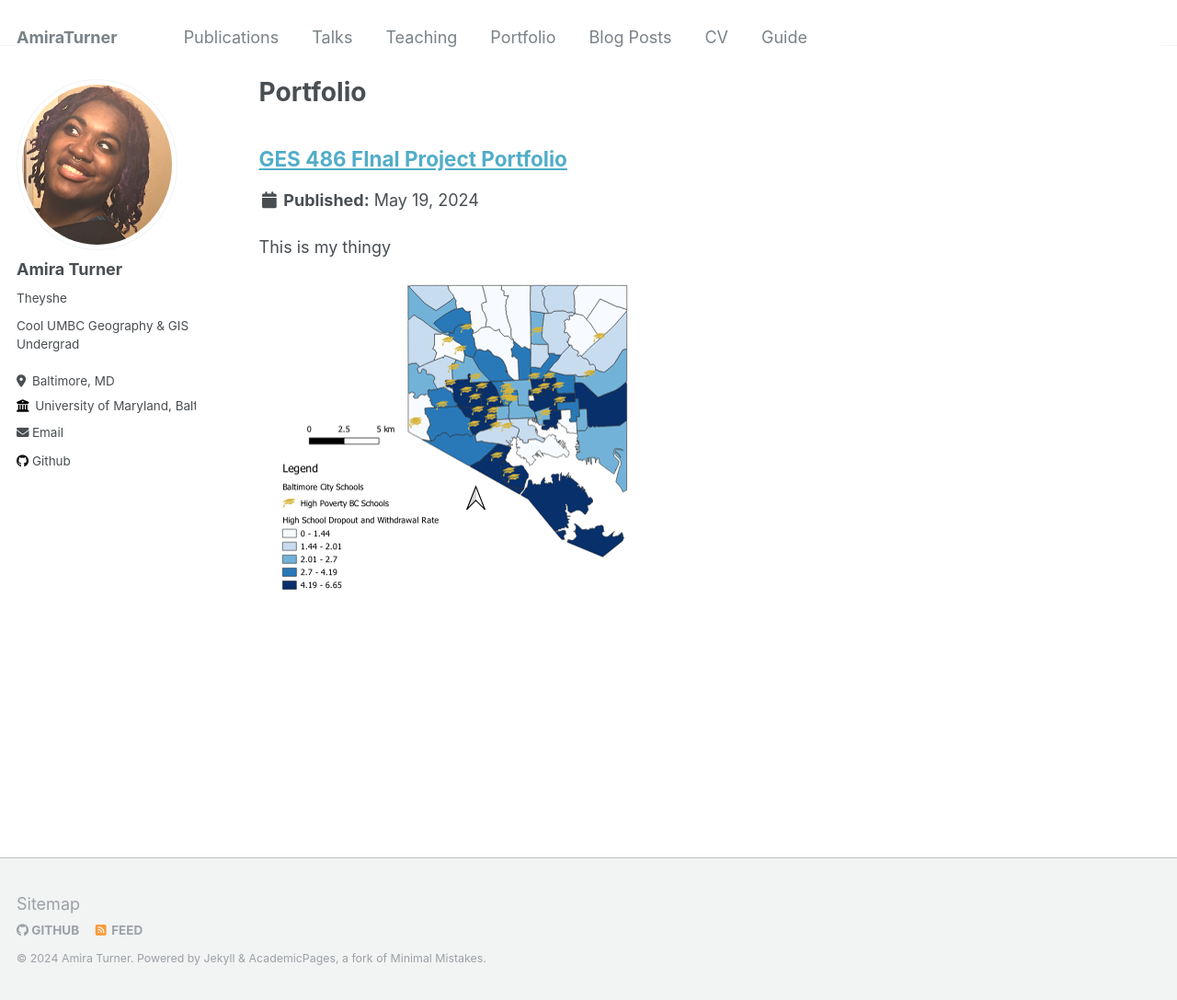
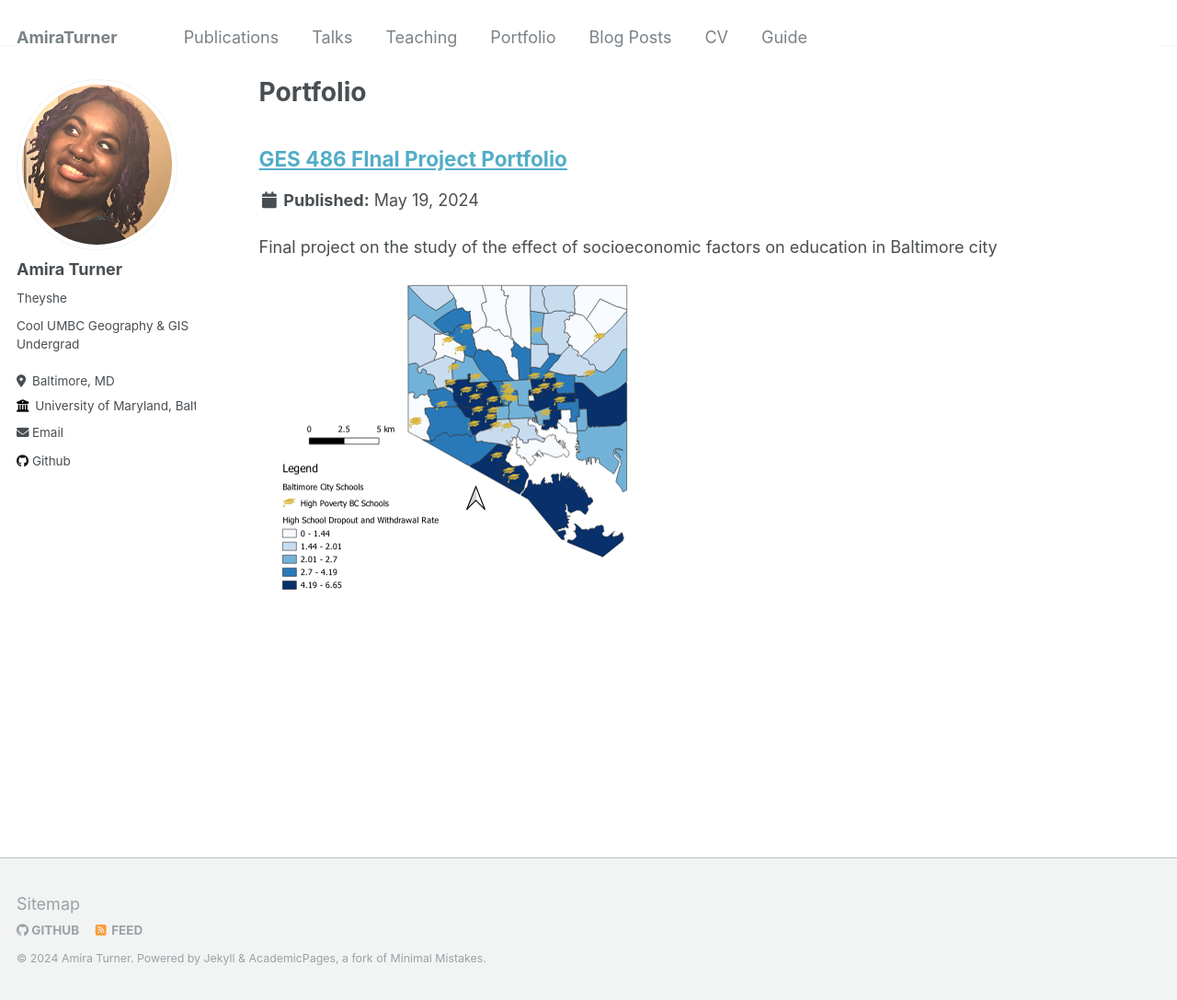
Before and after one commit to AmiraTurner/AmiraTurner.github.io, a Jekyll site: the page built from _pages/portfolio.html, in a window 1280 px wide and 1087 px high. Shown: the whole window at 92% size. Built offline with Jekyll 4.4.1, drawn with Linux system fonts in a browser that asks for light colours; part of the change alters nothing that is shown.

Commit message:
Update FPPortfolio.md

```diff
--- a/_portfolio/FPPortfolio.md
+++ b/_portfolio/FPPortfolio.md
@@ -1,7 +1,54 @@
 ---
 title : "GES 486 FInal Project Portfolio"
-excerpt : "This is my thingy <br/><img src='/images/portpic.png'>"
+excerpt : "Final project on the study of the effect of socioeconomic factors on education in Baltimore city <br/><img src='/images/portpic.png'>"
 collection : portfolio
 ---
 
-Please work omg
+This study focuses on Baltimore City public schools and explores how socioeconomic factors impact educational outcomes. This research builds on my previous work in GES 383, where I analyzed data from the Baltimore Neighborhood Indicators Alliance (BNIA) to understand community dynamics. Previous studies have shown the connection between poverty, race, and educational attainment, which often perpetuate cycles of disadvantage.
+
+The data for this research came from several sources. Information on high-poverty schools was sourced from the Maryland State Department of Education (MSDE) Office of Policy and Fiscal Analysis. Demographic, financial, and educational attainment data were taken from the 2020 American Community Survey (ACS) 5-Year Estimates using R. Community statistical data came from the BNIA website, and Baltimore city school location data were acquired from OpenSource Baltimore.
+
+![image](https://github.com/AmiraTurner/AmiraTurner.github.io/assets/158209865/de1cf25f-2776-4c5b-a3e0-29fde8b532fe)
+
+this map represents the schools that met the critera of a high poverty school in comparison to the rest of them. A new field was created to differentiate between the two catergories and to symbolize them.
+
+![image](https://github.com/AmiraTurner/AmiraTurner.github.io/assets/158209865/e224b42c-2a8c-430c-81eb-2123b72a3b49)
+
+This map is symbolized by percentage of children living below the poverty line by community statistical area (CSA). The high poverty schools are also shown on the map for location reference.
+
+![image](https://github.com/AmiraTurner/AmiraTurner.github.io/assets/158209865/99e684e3-e4db-433f-b2b0-b5acca6a1134)
+
+This map is symbolized by the percentage of non hispanic african americans per CSA.
+
+![image](https://github.com/AmiraTurner/AmiraTurner.github.io/assets/158209865/edc52029-a580-4fcb-b02b-c49e73c290b0)
+
+This map is symbolized by the percentage of high school dropout and withdrawal rate per CSA.
+
+
+You can see that all three maps were darker shaded in similar areas which also encompassed the majority of the high poverty schools.
+
+
+Regression Analysis was also performed using variables from the 2020 5 year American Community Survey (ACS). The two variables compared were median household income and estimate of less than high school graduate.
+
+![image](https://github.com/AmiraTurner/AmiraTurner.github.io/assets/158209865/f446e449-3b91-43d8-b2c5-10a79a11e499)
+
+this is a regression significance map that shows strong areas of significance between the two variables.
+
+![image](https://github.com/AmiraTurner/AmiraTurner.github.io/assets/158209865/36bf9ed0-048b-434a-9974-7198a5142c11)
+
+this is a Moran's I graph showing a negative correlation between median household income and less than graduation education estimates.
+
+![image](https://github.com/AmiraTurner/AmiraTurner.github.io/assets/158209865/b72f9955-ab8e-4d79-a08f-39070b0bbde3)
+
+This is a cluster map showing locations on the map where both variable values are high and low.
+
+
+
+![image](https://github.com/AmiraTurner/AmiraTurner.github.io/assets/158209865/e33af25e-5b4f-4bb0-b723-c1e1b8ef4909)
+
+These are spatial error results from the regression compatison fo the two variables. Based on teh coefficient magnitude and Z-value, it can be stated that median household income has a significant relationship with less than graduation estimates.
+
+
+These findings show the relationship between socioeconomic factors and educational outcomes in Baltimore City. High-poverty schools are located in areas with significant financial inequality and higher dropout rates, highlighting the need for targeted interventions. The regression analysis supports the idea that higher income is associated with better educational outcomes, suggesting that economic stability can help students in underprivileged areas. Additionally, the observed racial disparities indicate a need for policies that address both economic and racial inequalities in education.
+
+In conclusion, this research highlights the importance of addressing both economic and racial disparities to improve educational outcomes in urban areas. Census data, community statistical data, and regression map results demonstrate a clear disparity in education and how economic stability ties into it. I wish to do future work looking more into what causes these disparities and what can be done to help it. But overall this was an interesting analysis to do and my findings are interesting although not surprising.
```
